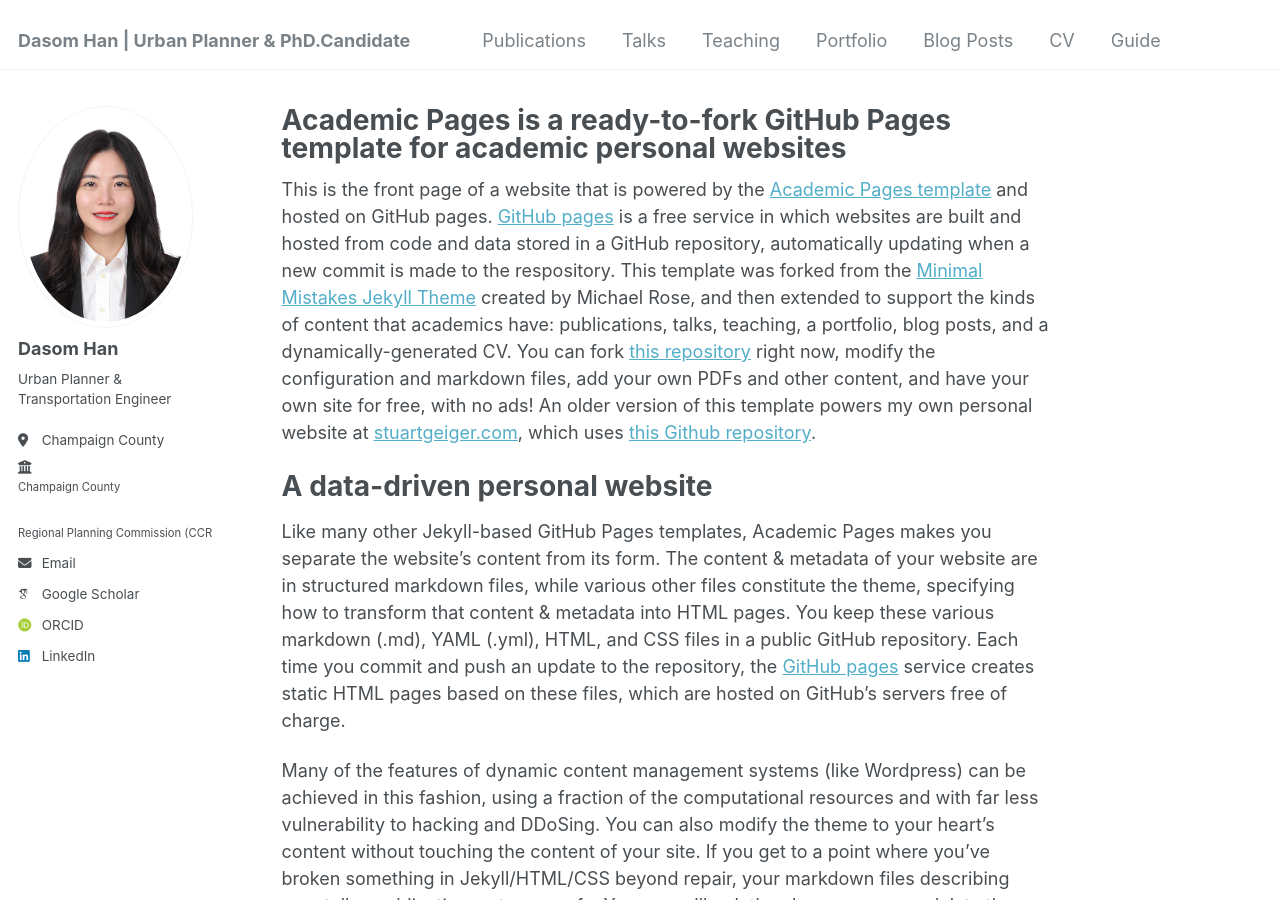
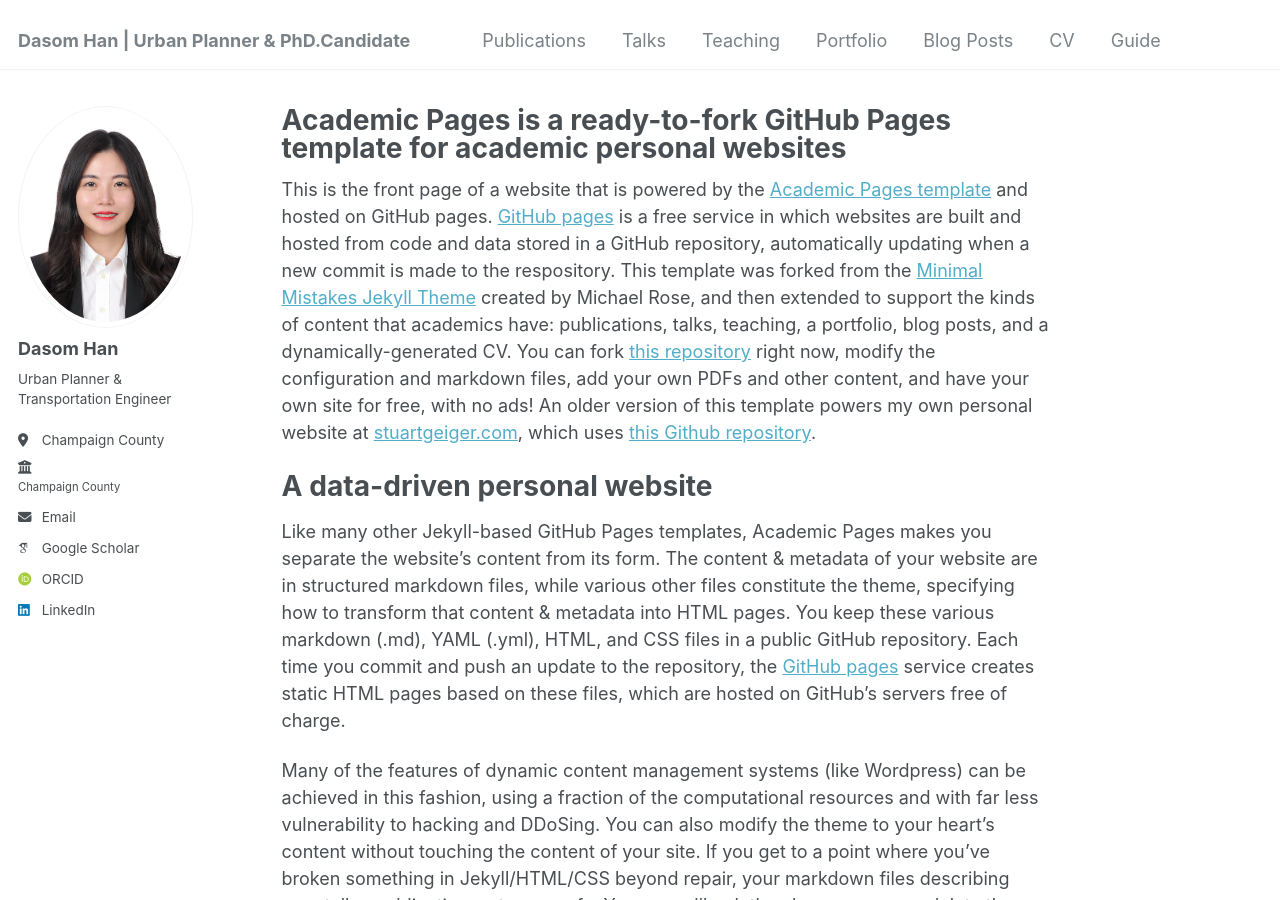
Before and after one commit to dasomh/dasomh.github.io, a Jekyll site: the page built from _pages/about.md, in a window 1280 px wide and 900 px high. Built offline with Jekyll 4.4.1, drawn with Linux system fonts in a browser that asks for light colours; some web fonts are replaced.

Commit message:
Update _config.yml

```diff
--- a/_config.yml
+++ b/_config.yml
@@ -26,7 +26,7 @@
   pronouns         : # URL
   bio              : "Urban Planner & Transportation Engineer"
   location         : "Champaign County"
-  employer         : "<span style='font-size: smaller;'><a href='https://www.ccrpc.org/' target='_blank' style='text-decoration: none; color: inherit;'>Champaign County</a><br><a href='https://www.ccrpc.org/' target='_blank' style='text-decoration: none; color: inherit;'>Regional Planning Commission (CCRPC)</a></span>"
+  employer         : "<span style='font-size: smaller;'><a href='https://www.ccrpc.org/' target='_blank' style='text-decoration: none; color: inherit;'>Champaign County"
   uri              : # URL
   email            : "<span style='text-decoration: none;'>dsh12177@gmail.com</span>"
 
```
